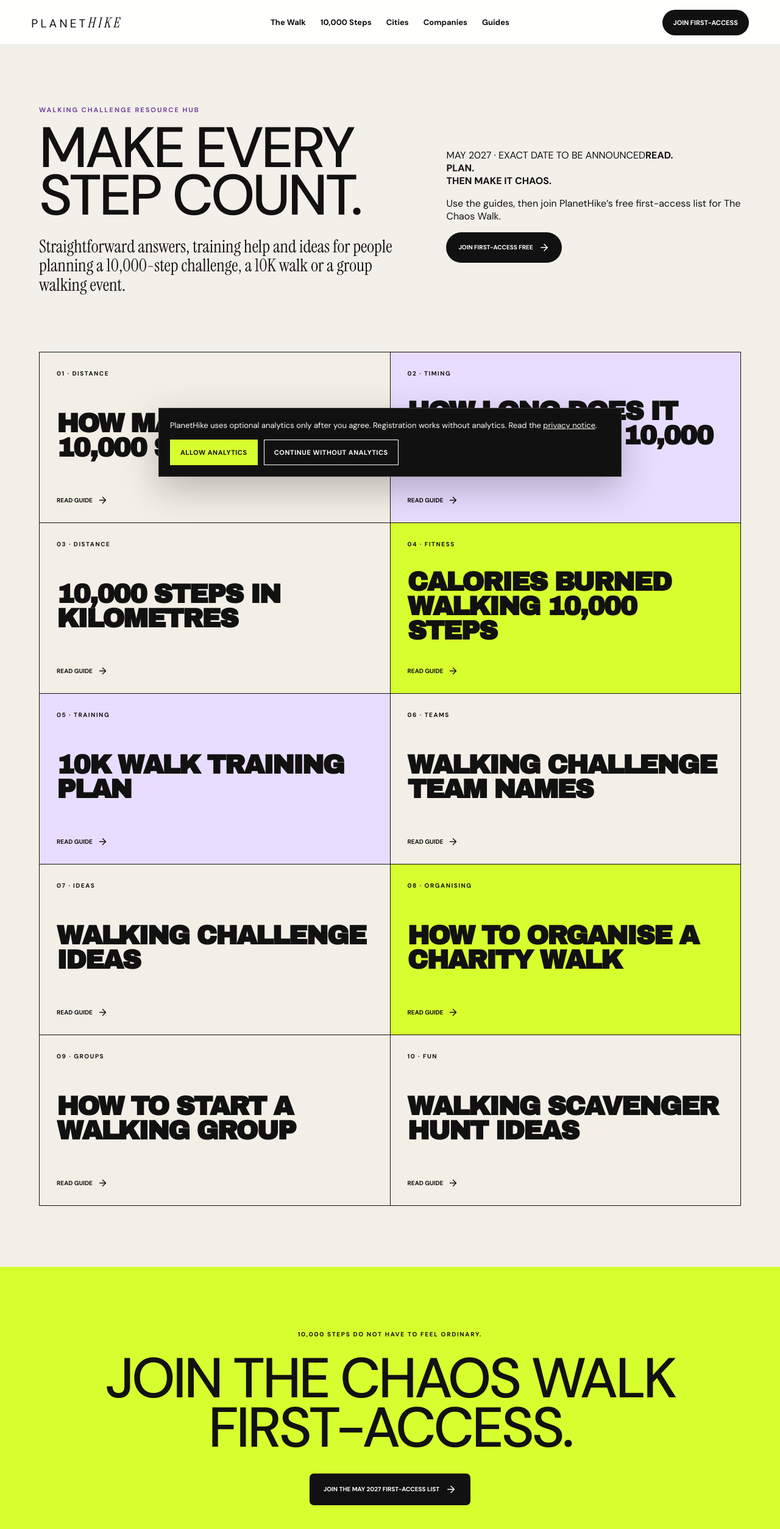
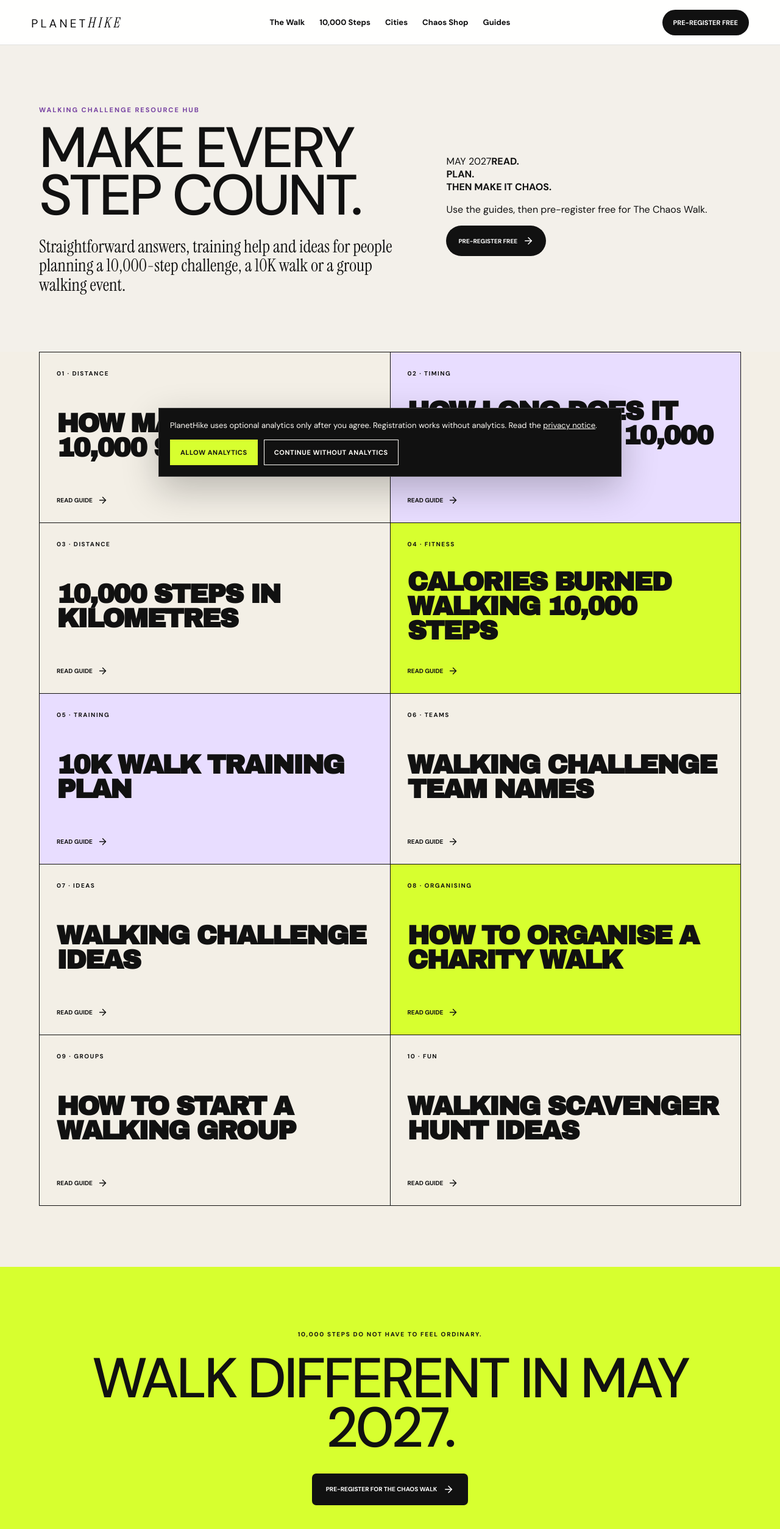
Before and after one commit to unikmo/planethike, a Next.js app: page /guides in a window 1280 px wide. Shown: the top 2508 px of the page at 61% size. Built offline with nearby package versions, Linux system fonts and the light colour scheme; no server answers.

Commit message:
Update guides CTAs to preregistration

```diff
--- a/app/guides/page.tsx
+++ b/app/guides/page.tsx
@@ -30,10 +30,10 @@ export default function GuidesPage() {
           <a href="/the-chaos-walk">The Walk</a>
           <a href="/10000-step-challenge">10,000 Steps</a>
           <a href="/cities">Cities</a>
-          <a href="/companies">Companies</a>
+          <a href="/shop">Chaos Shop</a>
           <a href="/guides">Guides</a>
         </nav>
-        <a className="seoHeaderCta" href="/#join">Join first-access</a>
+        <a className="seoHeaderCta" href="/#join">Pre-register free</a>
         <MobileMenu />
       </header>
 
@@ -44,10 +44,10 @@ export default function GuidesPage() {
           <p className="seoLead">Straightforward answers, training help and ideas for people planning a 10,000-step challenge, a 10K walk or a group walking event.</p>
         </div>
         <aside className="seoHeroCard">
-          <span>MAY 2027 · EXACT DATE TO BE ANNOUNCED</span>
+          <span>MAY 2027</span>
           <strong>READ.<br/>PLAN.<br/>THEN MAKE IT CHAOS.</strong>
-          <p>Use the guides, then join PlanetHike’s free first-access list for The Chaos Walk.</p>
-          <a className="seoPrimary" href="/#join">Join first-access free <ArrowRight size={18}/></a>
+          <p>Use the guides, then pre-register free for The Chaos Walk.</p>
+          <a className="seoPrimary" href="/#join">Pre-register free <ArrowRight size={18}/></a>
         </aside>
       </section>
 
@@ -63,8 +63,8 @@ export default function GuidesPage() {
 
       <section className="seoBottomCta">
         <p>10,000 STEPS DO NOT HAVE TO FEEL ORDINARY.</p>
-        <h2>Join The Chaos Walk first-access.</h2>
-        <a href="/#join">Join the May 2027 first-access list <ArrowRight size={18}/></a>
+        <h2>Walk different in May 2027.</h2>
+        <a href="/#join">Pre-register for The Chaos Walk <ArrowRight size={18}/></a>
       </section>
     </main>
   );
```
